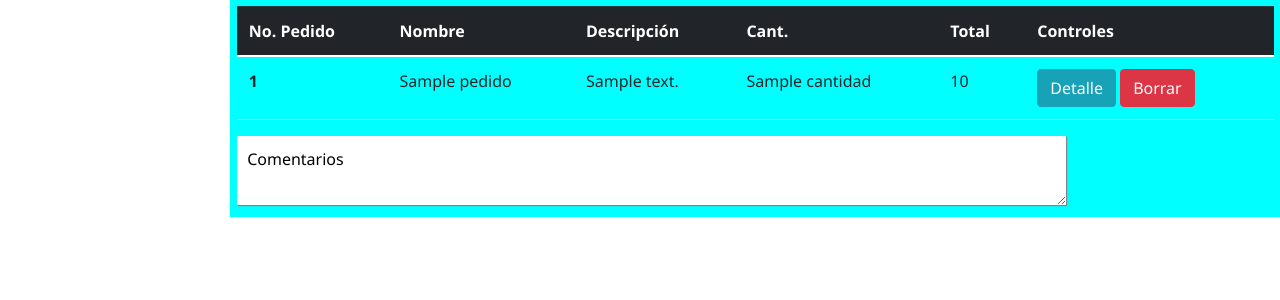
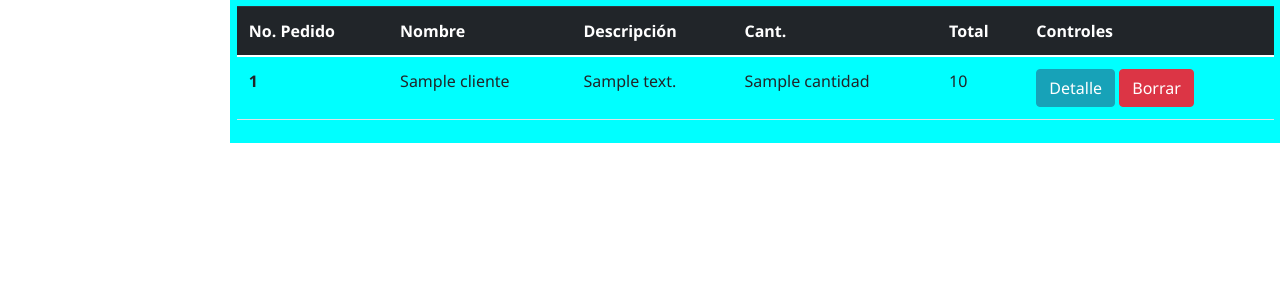
Before and after one commit to Miguel-Oso/Proyecto-SENA, a Flask app: template src/templates/tablaPedido.html in a window 1280 px wide. Shown: the part 65-365 px from the top of the page. Run offline with Flask 3, Linux system fonts and the light colour scheme; the template is opened without the code that fills it: most values are stand-ins (such as "Sample title", 1, 10 or a date in 2020); some libraries are stand-ins or nearby versions.

Commit message:
Commit 3: Cambio de posición los bloques %for y cambio el td nombre ya que no traía la información necesaria quedo entonces p.cliente.nombreentendiendo que priemero tengo hacer relacion con la tabla y ponerle un nombre único a la relacion en este caso la relacion se llama 'cliente' para la busqueda tengo que poner primero 'p' que hace referencia a pedidos, luego el nombre de la relacion '.cliente' y por último tengo que poner el nombre del atributo que requiero en este caso 'nombre'

```diff
--- a/src/templates/tablaPedido.html
+++ b/src/templates/tablaPedido.html
@@ -39,21 +39,20 @@
 		</tr>
 	</thead>
 	<tbody>
+		{% for p in pedidos %}
 		<tr>
-			{% for p in pedidos %}
 			<th scope="row">{{p.id}}</th>
-			<td>{{p.name}}</td>
+			<td>{{p.cliente.nombre}}</td>
 			<td>{{p.descripcion}}</td>
 			<td>{{p.cantidad}}</td>
 			<td>{{p.precio}}</td>
-			{% endfor %}
 			<td>
 				<button type="button" class="btn btn-info">Detalle</button>
 				<button type="button" class="btn btn-danger">Borrar</button>
 			</td>
 		</tr>
+		{% endfor %}
 	</tbody>
 </table>
-<textarea type="text">Comentarios</textarea><br />
 
 {% endblock %}
```
